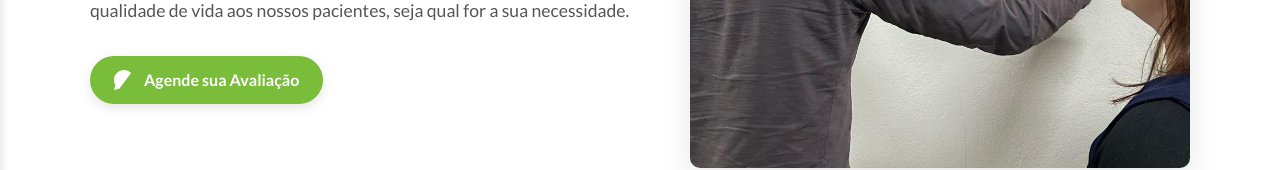
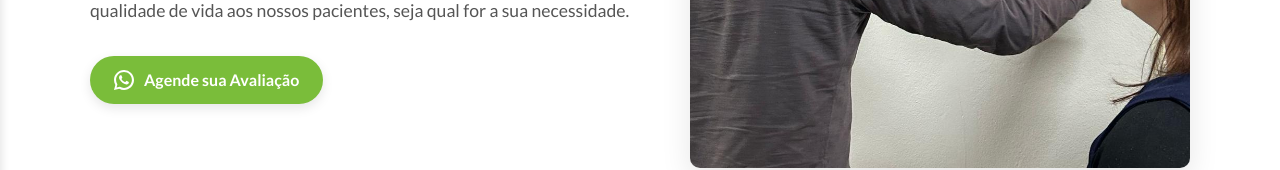
Before and after one commit to yuridias0409/vitta-integrale, a Next.js app: page /servicos/fisioterapia in a window 1280 px wide. Shown: the part 402-572 px from the top of the page. Built offline with nearby package versions, Linux system fonts and the light colour scheme.

Commit message:
fix: whatsapp icon

```diff
--- a/src/components/Hero/Hero.tsx
+++ b/src/components/Hero/Hero.tsx
@@ -1,6 +1,7 @@
 import React from 'react';
 import styles from './Hero.module.css';
 import Image, { StaticImageData } from 'next/image';
+import { WhatsAppIcon } from '@/assets/icons/WhatsAppIcon';
 
 interface WhatsAppButtonProps {
   blue?: boolean;
@@ -8,7 +9,7 @@ interface WhatsAppButtonProps {
 
 const WhatsAppButton: React.FC<WhatsAppButtonProps> = ({ blue }) => (
   <a href="https://wa.me/5516997308501" className={`${styles.btnWhatsapp} ${blue ? styles.blue : ''}`} target="_blank" rel="noopener noreferrer">
-    <svg xmlns="http://www.w3.org/2000/svg" width="20" height="20" fill="#ffffff" viewBox="0 0 24 24"><path d="M20.52 3.48A11.947 11.947 0 0012.004 0C5.373 0 0 5.373 0 12c0 2.113.553 4.096 1.597 5.873L0 24l6.293-1.636A11.93 0 0012.004 24c6.627 0 12-5.373 12-12 0-3.192-1.243-6.188-3.48-8.52zM12 21.5a9.43 9.43 0 01-4.843-1.312l-.347-.207-3.735.971.998-3.641-.226-.375A9.446 9.446 0 012.5 12c0-5.238 4.262-9.5 9.5-9.5S21.5 6.762 21.5 12 17.238 21.5 12 21.5zm5.262-7.49c-.29-.145-1.713-.844-1.98-.94-.266-.098-.46-.145-.654.145s-.75.938-.922 1.13c-.17.19-.34.215-.63.07-1.713-.844-2.836-1.504-3.965-3.42-.3-.52.3-.482.844-1.605.094-.19.047-.355-.025-.5-.072-.145-.654-1.577-.896-2.16-.237-.57-.48-.492-.66-.5-.17-.008-.36-.01-.55-.01s-.5.07-.76.355c-.26.285-1 1.008-1 2.465s1.027 2.86 1.17 3.06c.145.19 2.03 3.16 4.922 4.432.688.297 1.224.475 1.643.605.69.22 1.316.19 1.812.116.553-.082 1.713-.7 1.957-1.375.242-.676.242-1.256.17-1.375-.07-.12-.26-.19-.55-.33z"></path></svg>
+    <WhatsAppIcon />
     Agende sua Avaliação
   </a>
 );
```
